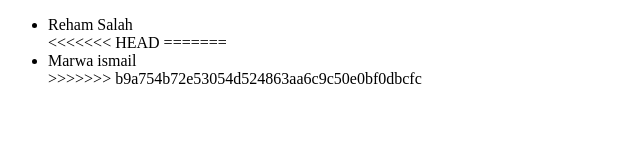
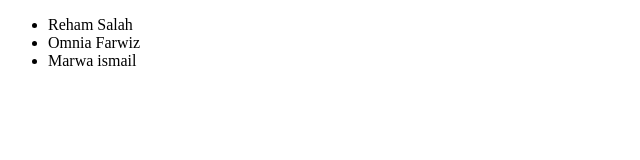
Before and after one commit to Reham236/ITI_Team, a plain HTML site: page index.html in a window 1280 px wide. Shown: the whole page, without its empty margins (0-640 px from the left). Drawn offline with Linux system fonts and the light colour scheme.

Commit message:
Omnia Farwiz

```diff
--- a/index.html
+++ b/index.html
@@ -8,10 +8,8 @@
 <body>
     <ul>
         <li>Reham Salah</li>
-<<<<<<< HEAD
-=======
+        <li>Omnia Farwiz</li>
         <li>Marwa ismail</li>
->>>>>>> b9a754b72e53054d524863aa6c9c50e0bf0dbcfc
     </ul>
 </body>
 </html>
```
